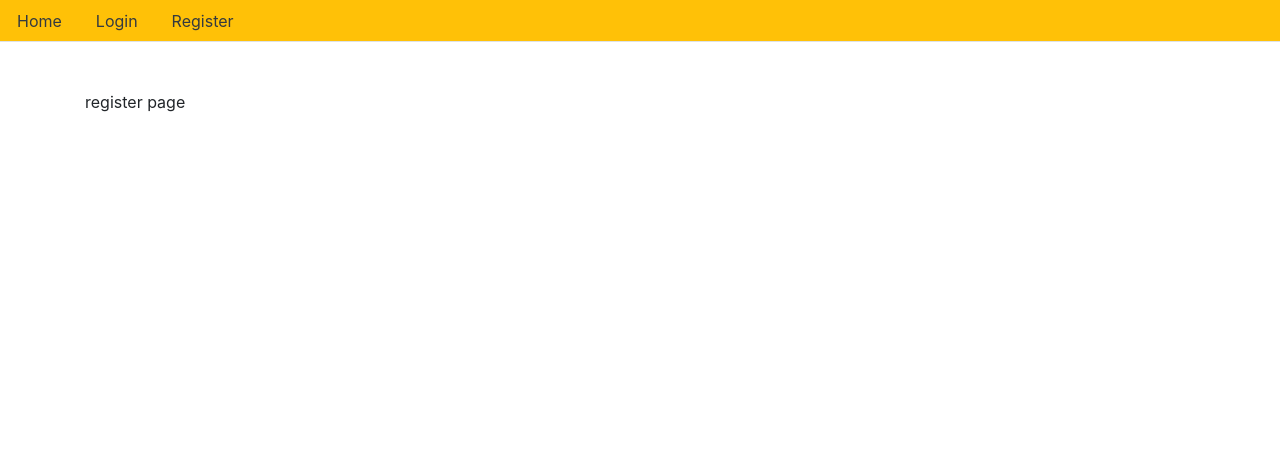
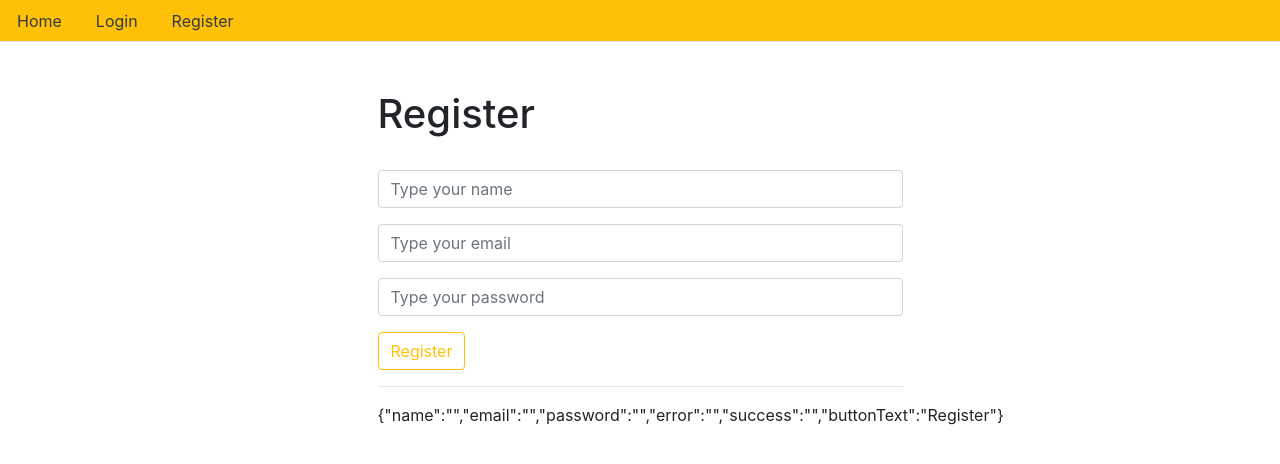
Before and after one commit to ciderbet/react-node-aws-app, a Next.js app: page /register in a window 1280 px wide. Shown: the top 464 px of the page. Built offline with nearby package versions, Linux system fonts and the light colour scheme.

Commit message:
Add form to register page

```diff
--- a/components/layout.js
+++ b/components/layout.js
@@ -3,6 +3,8 @@
 import Router from 'next/router'
 import Nprogress from 'nprogress'
 import 'nprogress/nprogress.css'
+
+// Progress bar for page loading
 
 Router.onRouteChangeStart = url => Nprogress.start()
 Router.onRouteChangeComplete = url => Nprogress.done()
@@ -15,7 +17,7 @@
         rel="stylesheet"
         href="https://maxcdn.bootstrapcdn.com/bootstrap/4.0.0/css/bootstrap.min.css"
         integrity="sha384-Gn5384xqQ1aoWXA+058RXPxPg6fy4IWvTNh0E263XmFcJlSAwiGgFAW/dAiS6JXm"
-        crossorigin="anonymous"
+        crossOrigin="anonymous"
       />
       <link rel="stylesheet" href="/static/css/styles.css"></link>
     </React.Fragment>
--- a/pages/register.js
+++ b/pages/register.js
@@ -1,5 +1,69 @@
+import {useState} from 'react'
 import Layout from '../components/Layout'
 
-const Register = () => <Layout>register page</Layout>
+
+const Register = () => {
+  const [state, setState] = useState({
+    name: '',
+    email: '',
+    password: '',
+    error: '',
+    success: '',
+    buttonText: 'Register'
+  })
+
+const {name, email, password, error, success, buttonText} = state
+
+const handleChange = (name) => (e) => {
+  setState({...state, [name]: e.target.value, error: '', success: '', buttonText:'Register'})
+}
+
+const handleSubmit = (e) => {
+  e.preventDefault()
+  console.table({ name, email, password})
+}
+
+const registerForm = () => (
+    <form onSubmit={handleSubmit}>
+      <div className="form-group">
+        <input
+          value={name}
+          onChange={handleChange('name')}
+          type="text" className="form-control"
+          placeholder="Type your name"/>
+      </div>
+      <div className="form-group">
+        <input
+          value={email}
+          onChange={handleChange('email')}
+          type="email" className="form-control"
+          placeholder="Type your email"/>
+      </div>
+      <div className="form-group">
+        <input
+          value={password}
+          onChange={handleChange('password')}
+          type="password" className="form-control"
+          placeholder="Type your password"/>
+      </div>
+      <div className="form-group">
+        <button
+          className="btn btn-outline-warning">
+          {buttonText}
+        </button>
+      </div>
+    </form>
+  )
+
+  return <Layout>
+    <div className="col-md-6 offset-md-3">
+      <h1>Register</h1>
+      <br/>
+      {registerForm()}
+      <hr/>
+      {JSON.stringify(state)}
+    </div>
+  </Layout>
+}
 
 export default Register
```
